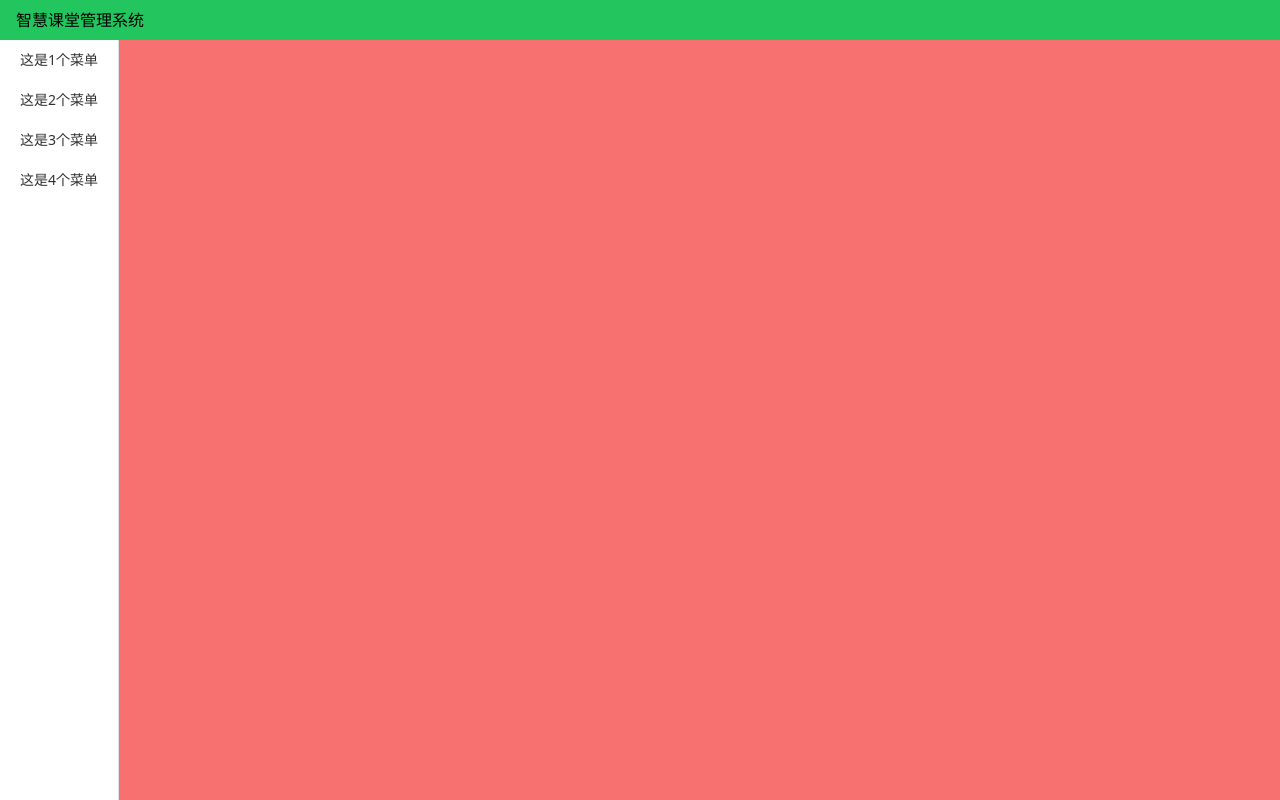
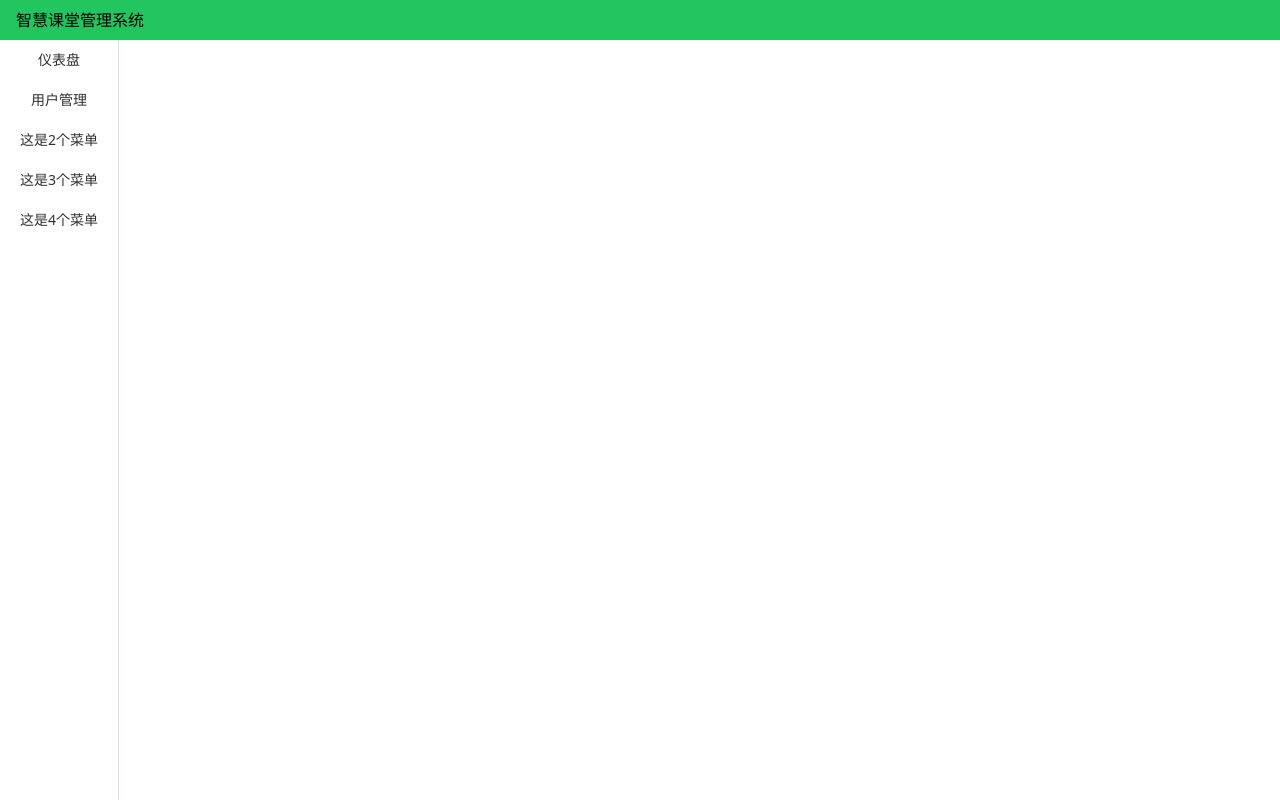
Before and after one commit to NOT-NULL-0732/simulation-project.skill_craft.admin, a Vue app: page /#/admin in a window 1280 px wide. Built offline with nearby package versions, Linux system fonts and the light colour scheme; the HTML template or start-up script is replaced by a standard one.

Commit message:
feat: 添加查询用户界面

```diff
--- a/src/api/auth.api.ts
+++ b/src/api/auth.api.ts
@@ -1,7 +1,7 @@
 import request from "@/utils/request";
-import type { AuthApiLogin } from "@/types/api";
+import type { AuthModule } from "@/types/api";
 
-export function login(data: AuthApiLogin["data"]): AuthApiLogin["result"] {
+function login(data: AuthModule["login"]["body"]): AuthModule["login"]["result"] {
   return request({
     method: "POST",
     url: "/auth/login",
@@ -11,7 +11,16 @@ export function login(data: AuthApiLogin["data"]): AuthApiLogin["result"] {
     },
   });
 }
+
+function listUser(): AuthModule["listUser"]["result"] {
+  return request({
+    url: "/auth/user",
+    method: "GET",
+  });
+}
+
 const ApiAuth = {
   login,
+  listUser,
 };
 export default ApiAuth;
--- a/src/layout/ManagerViewLayout.vue
+++ b/src/layout/ManagerViewLayout.vue
@@ -2,16 +2,21 @@
 </script>
 
 <template>
-  <div class="min-h-screen w-full bg-red-400 flex flex-col">
+  <div class="min-h-screen w-full flex flex-col">
     <header class="px-4 py-2 bg-green-500 w-full">
       <p>智慧课堂管理系统</p>
     </header>
     <div class="flex-1 flex items-stretch">
-      <el-menu background-color="#ffffff">
-        <el-menu-item class="!h-[40px]" index="1-1">这是1个菜单</el-menu-item>
-        <el-menu-item class="!h-[40px]" index="1-2">这是2个菜单</el-menu-item>
-        <el-menu-item class="!h-[40px]" index="1-3">这是3个菜单</el-menu-item>
-        <el-menu-item class="!h-[40px]" index="1-4">这是4个菜单</el-menu-item>
+      <el-menu background-color="#ffffff" :router="true">
+        <el-menu-item class="flex justify-center !h-[40px]" index="1" :route="{ name: 'admin-dashboard' }"
+        >仪表盘
+        </el-menu-item>
+        <el-menu-item class="flex justify-center !h-[40px]" index="1" :route="{ name: 'admin-user' }"
+          >用户管理
+        </el-menu-item>
+        <el-menu-item class="flex justify-center !h-[40px]" index="2">这是2个菜单</el-menu-item>
+        <el-menu-item class="flex justify-center !h-[40px]" index="3">这是3个菜单</el-menu-item>
+        <el-menu-item class="flex justify-center !h-[40px]" index="4">这是4个菜单</el-menu-item>
       </el-menu>
       <div class="flex-1">
         <router-view></router-view>
--- a/src/router/index.ts
+++ b/src/router/index.ts
@@ -1,6 +1,7 @@
 import { createRouter, createWebHashHistory } from "vue-router";
 import HomeView from "../views/HomeView.vue";
 import { UserStatusEnum, userStore } from "@/stores/user.store";
+import userRoutes from "@/router/user.route";
 
 const router = createRouter({
   history: createWebHashHistory(import.meta.env.BASE_URL),
@@ -25,6 +26,7 @@ const router = createRouter({
           name: "admin-dashboard",
           component: () => import("@/views/DashboardView.vue"),
         },
+        ...userRoutes,
       ],
     },
   ],
--- /dev/null
+++ b/src/router/user.route.ts
@@ -0,0 +1,11 @@
+import type { RouteRecordRaw } from "vue-router";
+
+const userRoutes: RouteRecordRaw[] = [
+  {
+    path: "user",
+    name: "admin-user",
+    component: () => import("@/views/user/UserView.vue"),
+  },
+];
+
+export default userRoutes;
--- a/src/types/api/auth.api.type.ts
+++ b/src/types/api/auth.api.type.ts
@@ -1,7 +1,15 @@
 import type { CreateApiAllResponseEnum } from "@/types/api/common.api.type";
 
-export interface AuthApiLogin {
-  data: {
+export interface UserInfo {
+  userId: string;
+  userCreatedAt: string;
+  userUsername: string;
+  role: Array<{ id: string; name: string }>;
+}
+
+export interface AuthModule {
+  login: {
+    body: {
       email: string;
       password: string;
     };
@@ -15,4 +23,8 @@ export interface AuthApiLogin {
         [1001, 1002, 1003] // TODO 填入正确的错误码
       >
     >;
+  };
+  listUser: {
+    result: Promise<CreateApiAllResponseEnum<UserInfo[], []>>;
+  };
 }
--- a/src/utils/request.ts
+++ b/src/utils/request.ts
@@ -1,4 +1,6 @@
 import axios from "axios";
+import { userStore } from "@/stores/user.store";
+import { storeToRefs } from "pinia";
 
 axios.defaults.headers["Content-Type"] = "application/json;charset=utf-8";
 // 创建axios实例
@@ -10,6 +12,9 @@ const request = axios.create({
 });
 /* 添加默认params */
 request.interceptors.request.use(req => {
+  const useUserStore = userStore();
+  const { user } = storeToRefs(useUserStore);
+  req.headers.setAuthorization("Bearer " + user.value.user_token);
   return req;
 });
 
--- /dev/null
+++ b/src/views/user/UserView.vue
@@ -0,0 +1,28 @@
+<script setup lang="ts">
+import ApiAuth from "@/api/auth.api";
+import type { UserInfo } from "@/types/api";
+
+const userData = ref<UserInfo[]>([]);
+
+ApiAuth.listUser().then(result => {
+  if (result.data.code === 200) {
+    userData.value = result.data.data;
+  }
+});
+</script>
+
+<template>
+  <h1>这是用户管理界面</h1>
+  <el-table :data="userData">
+    <el-table-column label="用户ID" prop="userId"></el-table-column>
+    <el-table-column label="创建时间" prop="userCreatedAt"></el-table-column>
+    <el-table-column label="用户名" prop="userUsername"></el-table-column>
+    <el-table-column label="用户角色">
+      <template #default="{ row }">
+        <el-tag v-for="role in row.role" type="primary">{{ role.name }}</el-tag>
+      </template>
+    </el-table-column>
+  </el-table>
+</template>
+
+<style scoped></style>
```
Lines whose indentation alone changed are shown as unchanged.
